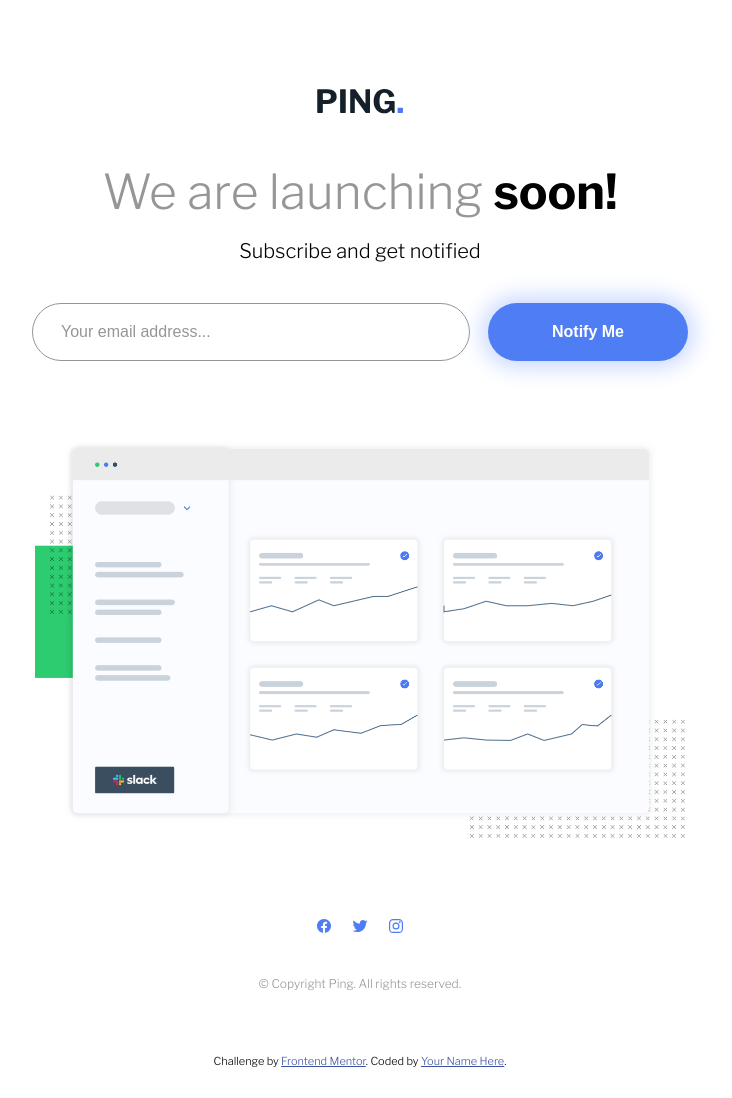
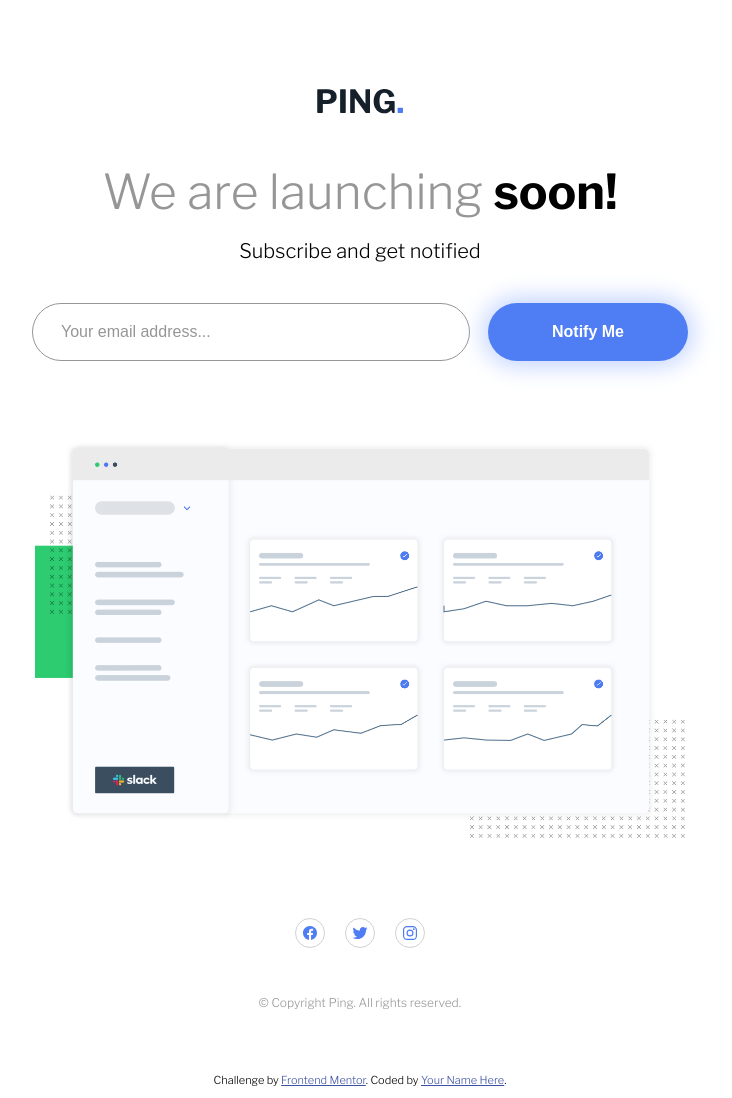
Before and after one commit to Sofia-pie/ping-coming-soon-page, a plain HTML site: page index.html in a window 1280 px wide. Shown: the whole page, without its empty margins (280-1012 px from the left). Drawn offline with nearby package versions, Linux system fonts and the light colour scheme.

Commit message:
change icons style

```diff
--- a/css/style.css
+++ b/css/style.css
@@ -85,9 +85,13 @@ body {
   justify-content: center;
   gap: 1rem;
 }
+
 ion-icon {
   color: hsl(223, 87%, 63%);
   font-size: 0.8rem;
+  border: 0.5px hsla(0, 0%, 59%, 0.434) solid;
+  border-radius: 50%;
+  padding: 0.3rem;
 }
 
 .footer__text {
--- a/index.html
+++ b/index.html
@@ -42,9 +42,15 @@
 
     <footer class="main__footer">
       <div class="footer__icons">
-        <ion-icon name="logo-facebook"></ion-icon>
-        <ion-icon name="logo-twitter"></ion-icon>
-        <ion-icon name="logo-instagram"></ion-icon>
+        <div class="footer__icon">
+          <ion-icon name="logo-facebook"></ion-icon>
+        </div>
+        <div class="footer__icon">
+          <ion-icon name="logo-twitter"></ion-icon>
+        </div>
+        <div class="footer__icon">
+          <ion-icon name="logo-instagram"></ion-icon>
+        </div>
       </div>
       <p class="footer__text">&copy; Copyright Ping. All rights reserved.</p>
     </footer>
```
